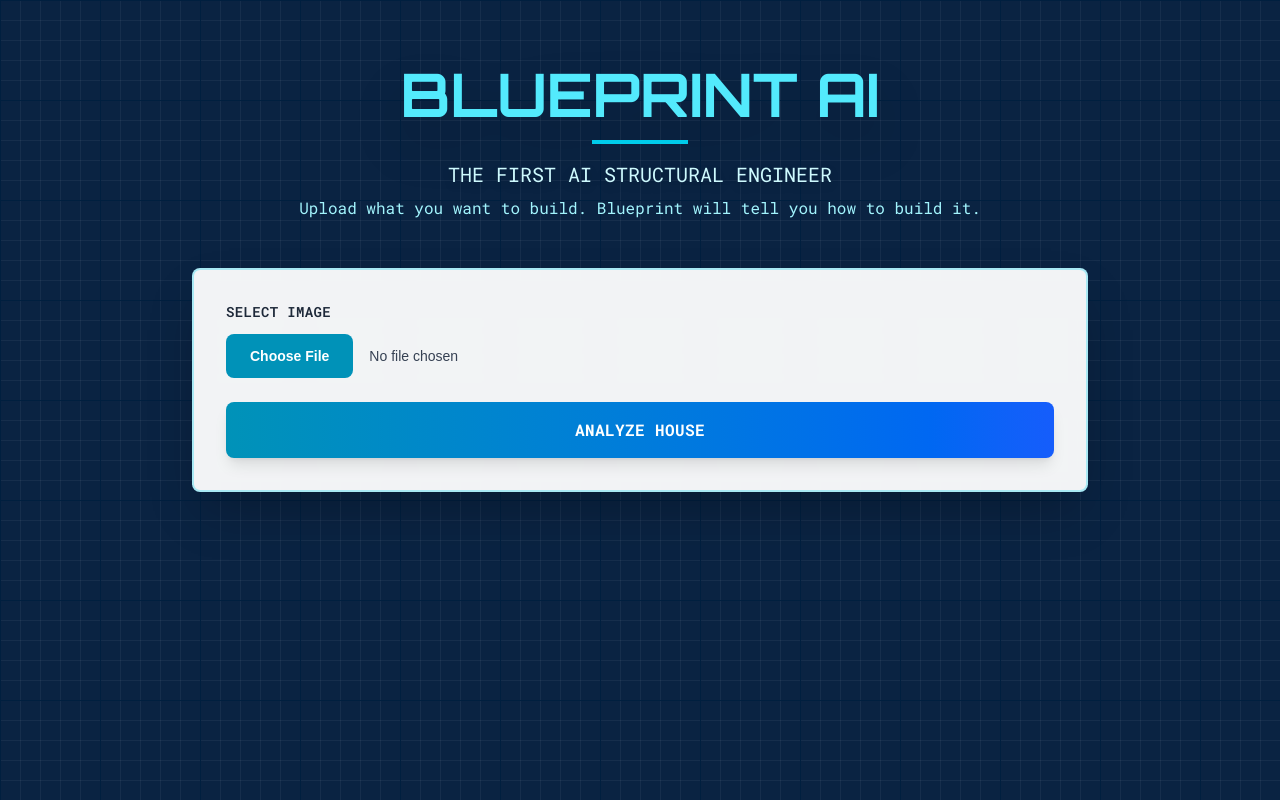
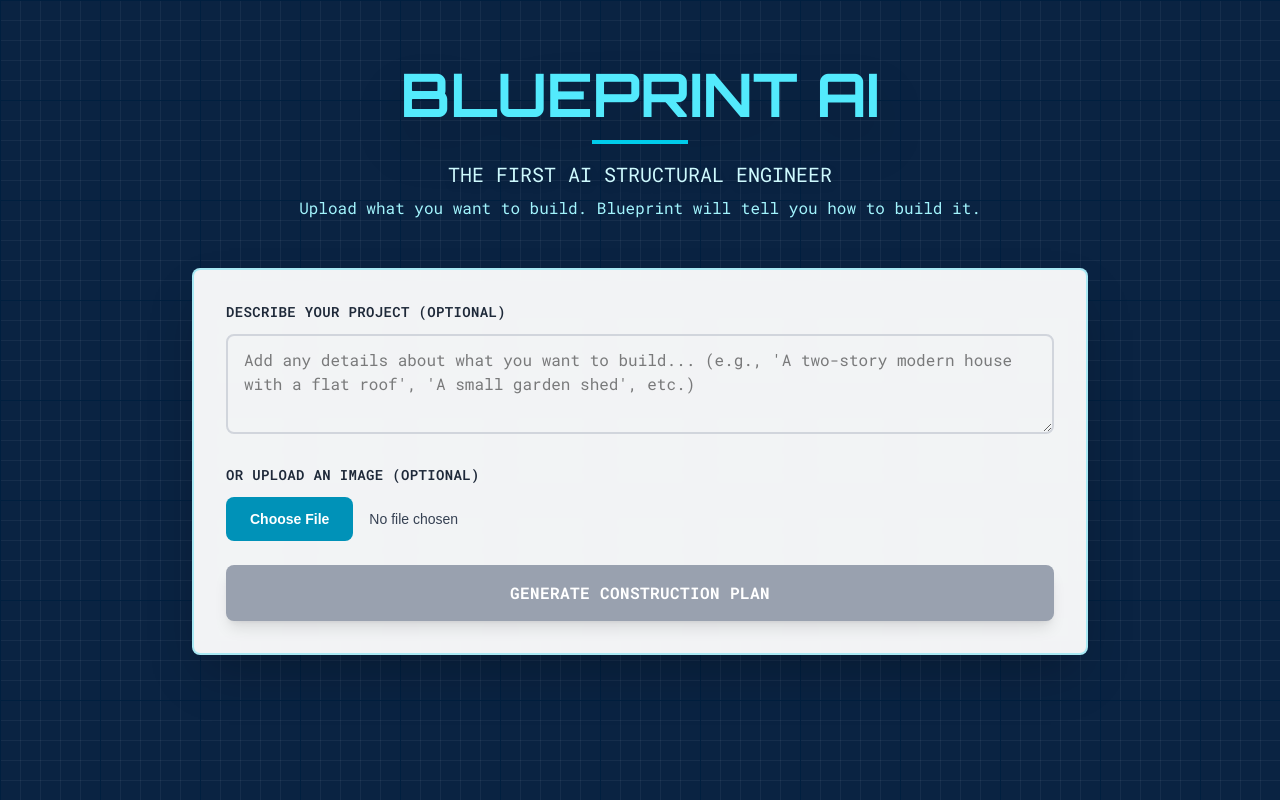
Before and after one commit to zach3141592/calHacksLockIn, a Next.js app: page / in a window 1280 px wide. Built offline with nearby package versions, Linux system fonts and the light colour scheme.

Commit message:
remove gradients

```diff
--- a/app/api/analyze-house/route.ts
+++ b/app/api/analyze-house/route.ts
@@ -8,10 +8,12 @@ const anthropic = new Anthropic({
 export async function POST(request: NextRequest) {
   try {
     const formData = await request.formData();
-    const file = formData.get('image') as File;
+    const file = formData.get('image') as File | null;
+    const text = formData.get('text') as string | null;
 
-    if (!file) {
-      return NextResponse.json({ error: 'No image provided' }, { status: 400 });
+    // Need either image or text (or both)
+    if (!file && !text) {
+      return NextResponse.json({ error: 'Please provide an image, text, or both' }, { status: 400 });
     }
 
     // Validate API key
@@ -20,19 +22,47 @@ export async function POST(request: NextRequest) {
       return NextResponse.json({ error: 'API key not configured' }, { status: 500 });
     }
 
-    // Convert file to base64
-    const bytes = await file.arrayBuffer();
-    const buffer = Buffer.from(bytes);
-    const base64Image = buffer.toString('base64');
+    // Build content array
+    const content: any[] = [];
 
-    // Determine media type (default to jpeg if not provided)
-    const mediaType = file.type || 'image/jpeg';
+    // Add image if provided
+    if (file) {
+      const bytes = await file.arrayBuffer();
+      const buffer = Buffer.from(bytes);
+      const base64Image = buffer.toString('base64');
+      const mediaType = file.type || 'image/jpeg';
 
-    console.log('Sending image to Claude API, size:', buffer.length, 'bytes, type:', mediaType);
+      console.log('Sending image to Claude API, size:', buffer.length, 'bytes, type:', mediaType);
+
+      content.push({
+        type: 'image',
+        source: {
+          type: 'base64',
+          media_type: mediaType,
+          data: base64Image,
+        },
+      });
+    }
+
+    // Build the prompt text
+    let promptText = '';
+    if (text) {
+      promptText = `The user wants to build: ${text}. `;
+    }
+
+    if (file) {
+      promptText += 'Analyze the provided image and provide detailed step-by-step instructions on how to build what is shown. ';
+    }
+
+    promptText += 'Break down the construction process into logical phases including: foundation, framing, exterior work, interior work, and finishing. Be specific and technical, as if explaining to a construction team.';
+
+    content.push({
+      type: 'text',
+      text: promptText,
+    });
 
     // Send to Claude API
     console.log('API Key exists:', !!process.env.ANTHROPIC_API_KEY);
-    console.log('Image size:', buffer.length, 'bytes');
 
     const message = await anthropic.messages.create({
       model: 'claude-3-5-haiku-20241022',
@@ -40,20 +70,7 @@ export async function POST(request: NextRequest) {
       messages: [
         {
           role: 'user',
-          content: [
-            {
-              type: 'image',
-              source: {
-                type: 'base64',
-                media_type: mediaType,
-                data: base64Image,
-              },
-            },
-            {
-              type: 'text',
-              text: 'Analyze this house image and provide detailed step-by-step instructions on how to build it. Break down the construction process into logical phases including: foundation, framing, exterior work, interior work, and finishing. Be specific and technical, as if explaining to a construction team.',
-            },
-          ],
+          content: content,
         },
       ],
     });
--- a/app/page.tsx
+++ b/app/page.tsx
@@ -4,6 +4,7 @@ import { useState } from 'react';
 
 export default function Home() {
   const [selectedImage, setSelectedImage] = useState<string | null>(null);
+  const [additionalText, setAdditionalText] = useState<string>('');
   const [isAnalyzing, setIsAnalyzing] = useState(false);
   const [steps, setSteps] = useState<string>('');
   const [error, setError] = useState<string>('');
@@ -22,19 +23,30 @@ export default function Home() {
   };
 
   const handleAnalyze = async () => {
-    if (!selectedImage) return;
+    // Need either image or text (or both)
+    if (!selectedImage && !additionalText.trim()) {
+      setError('Please upload an image, enter text, or both.');
+      return;
+    }
 
     setIsAnalyzing(true);
     setError('');
 
     try {
-      // Convert data URL back to file
-      const response = await fetch(selectedImage);
-      const blob = await response.blob();
-      const file = new File([blob], 'house.jpg', { type: blob.type });
+      const formData = new FormData();
 
-      const formData = new FormData();
-      formData.append('image', file);
+      // Add image if selected
+      if (selectedImage) {
+        const response = await fetch(selectedImage);
+        const blob = await response.blob();
+        const file = new File([blob], 'house.jpg', { type: blob.type });
+        formData.append('image', file);
+      }
+
+      // Add text if provided
+      if (additionalText.trim()) {
+        formData.append('text', additionalText);
+      }
 
       const res = await fetch('/api/analyze-house', {
         method: 'POST',
@@ -93,7 +105,24 @@ export default function Home() {
         <div className="bg-white/95 backdrop-blur-sm border-2 border-cyan-400/30 rounded-lg shadow-2xl p-6 md:p-8 mb-6">
           <div className="mb-6">
             <label className="block text-sm font-semibold text-gray-800 mb-3 uppercase tracking-wide" style={{ fontFamily: 'var(--font-roboto-mono)' }}>
-              SELECT IMAGE
+              DESCRIBE YOUR PROJECT (OPTIONAL)
+            </label>
+            <textarea
+              value={additionalText}
+              onChange={(e) => {
+                setAdditionalText(e.target.value);
+                setSteps('');
+                setError('');
+              }}
+              placeholder="Add any details about what you want to build... (e.g., 'A two-story modern house with a flat roof', 'A small garden shed', etc.)"
+              className="w-full px-4 py-3 border-2 border-gray-300 rounded-lg focus:border-cyan-500 focus:outline-none resize-y min-h-[100px] text-black"
+              style={{ fontFamily: 'var(--font-roboto-mono)' }}
+            />
+          </div>
+
+          <div className="mb-6">
+            <label className="block text-sm font-semibold text-gray-800 mb-3 uppercase tracking-wide" style={{ fontFamily: 'var(--font-roboto-mono)' }}>
+              OR UPLOAD AN IMAGE (OPTIONAL)
             </label>
             <input
               type="file"
@@ -117,8 +146,8 @@ export default function Home() {
 
           <button
             onClick={handleAnalyze}
-            disabled={!selectedImage || isAnalyzing}
-            className="w-full bg-gradient-to-r from-cyan-600 to-blue-600 text-white py-4 px-6 rounded-lg font-bold hover:from-cyan-700 hover:to-blue-700 disabled:bg-gray-400 disabled:cursor-not-allowed transition-all transform hover:scale-105 disabled:transform-none flex items-center justify-center gap-2 shadow-lg uppercase tracking-wide"
+            disabled={(!selectedImage && !additionalText.trim()) || isAnalyzing}
+            className="w-full bg-cyan-600 text-white py-4 px-6 rounded-lg font-bold hover:bg-cyan-700 disabled:bg-gray-400 disabled:cursor-not-allowed transition-all transform hover:scale-105 disabled:transform-none flex items-center justify-center gap-2 shadow-lg uppercase tracking-wide"
             style={{ fontFamily: 'var(--font-roboto-mono)' }}
           >
             {isAnalyzing ? (
@@ -130,7 +159,7 @@ export default function Home() {
                 Analyzing...
               </>
             ) : (
-              'Analyze House'
+              'Generate Construction Plan'
             )}
           </button>
 
```
